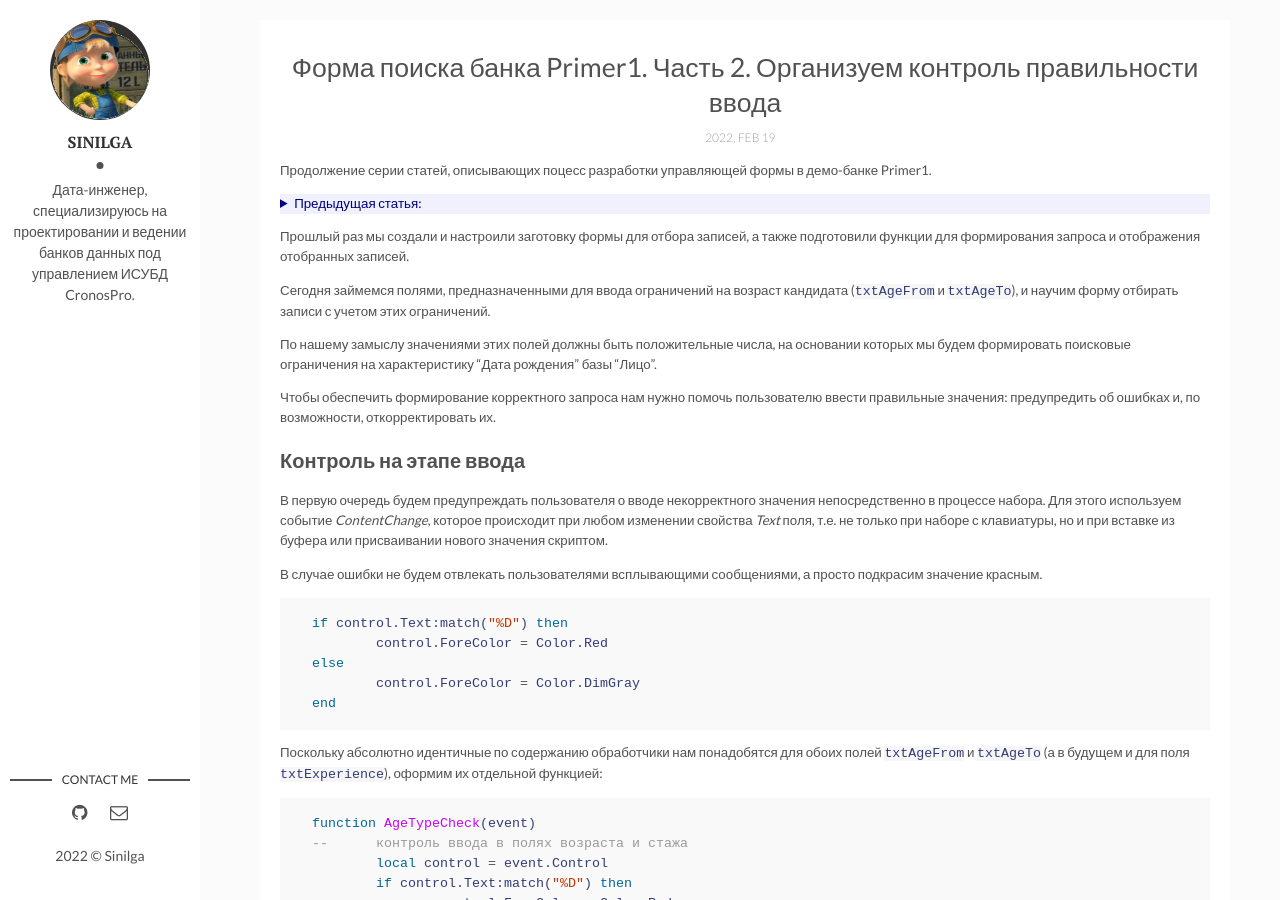
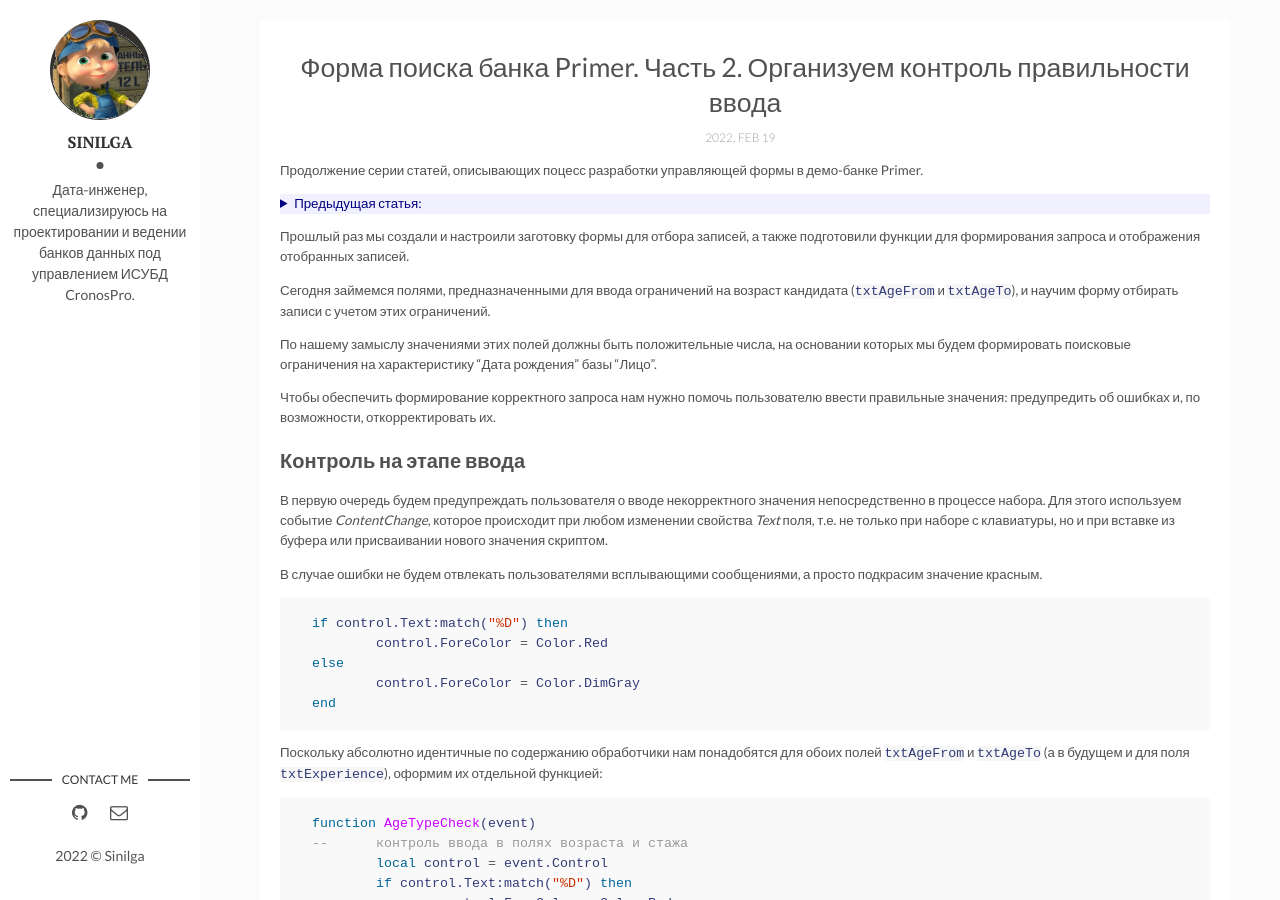
Before and after one commit to sinilga/cronospro, a Jekyll site: the page built from _posts/2022-02-19-findform_2.md, in a window 1280 px wide and 900 px high. Built offline with Jekyll 4.4.1, drawn with Linux system fonts in a browser that asks for light colours.

Commit message:
Update 2022-02-19-findform_2.md

```diff
--- a/_posts/2022-02-19-findform_2.md
+++ b/_posts/2022-02-19-findform_2.md
@@ -1,11 +1,11 @@
 ---
 layout: post
-title:  "Форма поиска банка Primer1. Часть 2. Организуем контроль правильности ввода"
+title:  "Форма поиска банка Primer. Часть 2. Организуем контроль правильности ввода"
 date:   2022-02-19
 categories: CroLua
 ---
 
-Продолжение серии статей, описывающих поцесс разработки управляющей формы в демо-банке Primer1.
+Продолжение серии статей, описывающих поцесс разработки управляющей формы в демо-банке Primer.
 <details>
 <summary>Предыдущая статья:</summary>
 <p><a href="https://sinilga.github.io/cronospro/findform_1/">Часть 1. Готовим макет формы</a></p>
```
